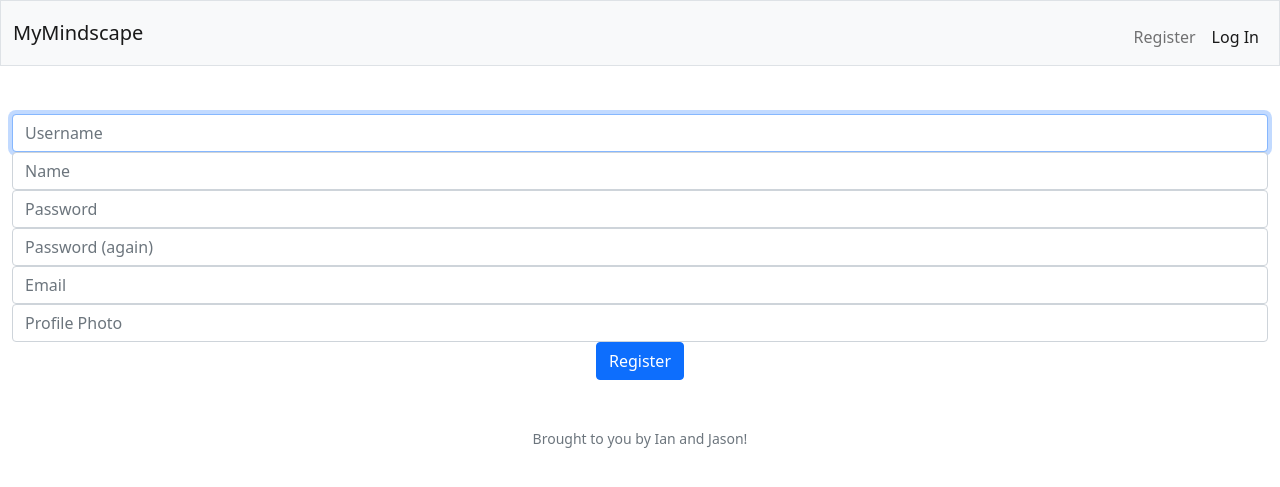
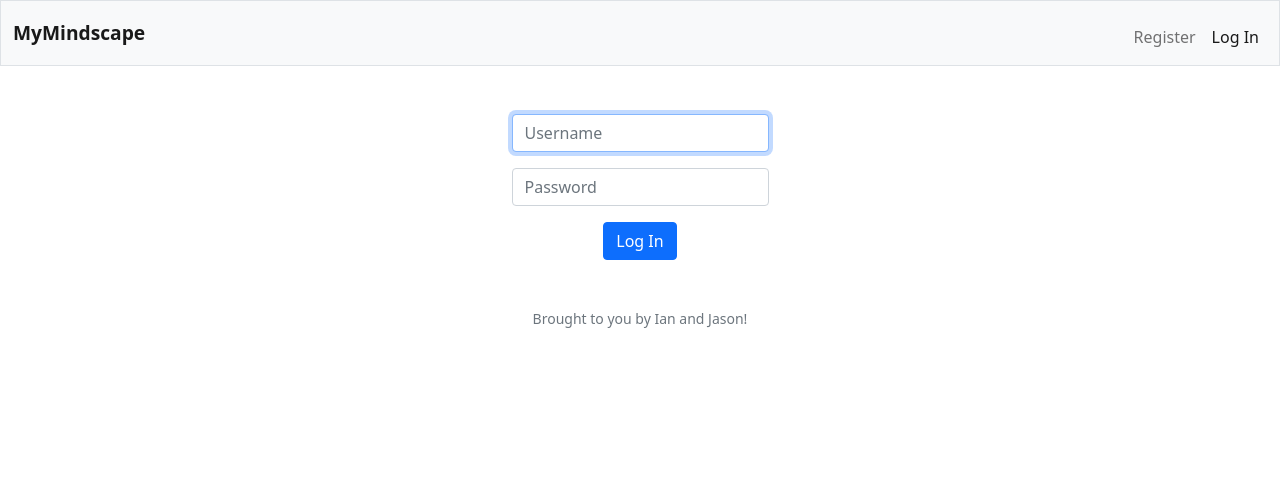
Before and after one commit to JasonLin8888/My-Mindscape, a Flask app: page /login in a window 1280 px wide. Shown: the top 487 px of the page. Run offline with Flask 3, Linux system fonts and the light colour scheme; some libraries are stand-ins or nearby versions.

Commit message:
changes made

```diff
--- a/app.py
+++ b/app.py
@@ -6,11 +6,8 @@ from werkzeug.security import check_password_hash, generate_password_hash
 from flask_mail import Message, Mail
 from flask_session import Session
 from io import BytesIO
-from flask_uploads import UploadSet, IMAGES, configure_uploads, UploadNotAllowed
-from flask import request, render_template, redirect, url_for, session
 import os
 import matplotlib.pyplot as plt
-from flask import render_template, flash
 from validate_email_address import validate_email
 
 import base64
@@ -20,13 +17,6 @@ app.config["SESSION_PERMANENT"] = False
 app.config["SESSION_TYPE"] = "filesystem"
 Session(app)
 
-# Configure app to store uploaded profile pictures in the "uploads" folder
-app.config['UPLOADS_DEFAULT_DEST'] = 'static/uploads'
-# Configure app to accept only image files
-app.config['UPLOADED_PHOTOS_ALLOW'] = set(['png', 'jpg', 'jpeg', 'gif'])
-photos = UploadSet('photos', IMAGES)
-configure_uploads(app, photos)
-
 # Initialize the database
 db = SQL("sqlite:///mindscape.db")
 
@@ -34,6 +24,7 @@ db = SQL("sqlite:///mindscape.db")
 os.environ["API_KEY"] = "sk_fbakoshg73nmak7379sr"
 if not os.environ.get("API_KEY"):
     raise RuntimeError("API_KEY not set")
+
 
 @app.after_request
 def after_request(response):
@@ -69,68 +60,52 @@ def register():
 
     # Check if the incoming request method is POST
     if request.method == "POST":
-        # Start a transaction
-        try:
-            with db.execute("BEGIN"):
-                # Retrieve the values submitted in the form: username, password, and confirmation
-                name = request.form.get("name")
-                username = request.form.get("username")
-                password = request.form.get("password")
-                confirmation = request.form.get("confirmation")
-                email = request.form.get("email")
+        # Retrieve the values submitted in the form: username, password, and confirmation
+        name = request.form.get("name")
+        username = request.form.get("username")
+        password = request.form.get("password")
+        confirmation = request.form.get("confirmation")
+        email = request.form.get("email")
 
-                # If username is missing, flash an apology message
-                if not username:
-                    flash("Missing username")
-                    return redirect(url_for("register"))
-                elif not password or not confirmation:
-                    flash("Missing password")
-                    return redirect(url_for("register"))
-                elif password != confirmation:
-                    flash("Passwords do not match")
-                    return redirect(url_for("register"))
-                elif not email:
-                    flash("Missing email")
-                    return redirect(url_for("register"))
+        # If username is missing, flash an apology message
+        if not username:
+            return apology("Missing Username", 400)
+        elif not password:
+            return apology("Missing Password", 400)
+        elif not confirmation:
+            return apology("Missing Password Confirmation", 400)
+        elif password != confirmation:
+            return apology("Passwords Do Not Match", 400)
+        elif not email:
+            return apology("Missing Email", 400)
 
-                #check if email is valid
-                if not validate_email(email):
-                    flash("Invalid email")
-                    return redirect(url_for("register"))
+        #check if email is valid
+        if not validate_email(email):
+            return apology("Invalid Email", 400)
 
-                #password must be at least 8 characters long and contain at least one number and one letter and one special character
-                if len(password) < 8:
-                    flash("Password must be at least 8 characters long")
-                    return redirect(url_for("register"))
-                elif not any(char.isdigit() for char in password):
-                    flash("Password must contain at least one number")
-                    return redirect(url_for("register"))
-                elif not any(char.isalpha() for char in password):
-                    flash("Password must contain at least one letter")
-                    return redirect(url_for("register"))
-                elif not any(not char.isalnum() for char in password):
-                    flash("Password must contain at least one special character")
-                    return redirect(url_for("register"))
+        #password must be at least 8 characters long and contain at least one number and one letter and one special character
+        if len(password) < 8:
+            return apology("Password must be at least 8 characters long", 400)
+        elif not any(char.isdigit() for char in password):
+            return apology("Password must contain at least one number", 400)
+        elif not any(char.isalpha() for char in password):
+            return apology("Password must contain at least one letter", 400)
+        elif not any(not char.isalnum() for char in password):
+            return apology("Password must contain at least one special character", 400)
 
 
-                # Check whether there are similar usernames in the database
-                existing_user = db.execute("SELECT * FROM User WHERE username = ?", username)
+        # Check whether there are similar usernames in the database
+        existing_user = db.execute("SELECT * FROM User WHERE username = ?", username)
 
-                # If the username already exists, flash an apology message
-                if existing_user:
-                    flash("Username already exists")
-                    return redirect(url_for("register"))
+        # If the username already exists, flash an apology message
+        if existing_user:
+            return apology("Username already exists", 400)
 
-                # Add user information to the users table after passing all checks
-                db.execute("INSERT INTO User (name, username, password, email) VALUES (?, ?, ?, ?)",
-                           name, username, generate_password_hash(password), email)
-                db.commit()
-                return redirect(url_for("register"))
-        except Exception as e:
-            db.execute("ROLLBACK")
-            print(f"An error occurred: {str(e)}")
-            # You might want to log the error or handle it appropriately
-            return render_template('apology.html', message='An error occurred')
+        # Add user information to the users table after passing all checks
+        db.execute("INSERT INTO User (name, username, password, email) VALUES (?, ?, ?, ?)",
+                    name, username, generate_password_hash(password), email)
+        db.execute("COMMIT")
+        return redirect(url_for("login"))
 
     else:
         # Render the registration template for GET requests
@@ -176,34 +151,8 @@ def login():
         # Redirect user to home page
         return redirect(url_for('home'))
     else:
-        return render_template("register.html")
+        return render_template("login.html")
 
-@app.route('/profile', methods=['GET', 'POST'])
-@login_required
-def profile():
-    if request.method == 'POST':
-        user_id = session['user_id']
-
-        # Retrieve form data
-        profile_picture = request.files['profile_picture']
-
-        # Handle profile picture upload
-        if profile_picture:
-            try:
-                # Save the profile picture to the "uploads" folder
-                filename = photos.save(profile_picture)
-
-                # Update the user's profile picture filename in the database
-                db.execute("UPDATE User SET profile_picture_filename = ? WHERE id = ?", filename, user_id)
-            except UploadNotAllowed:
-                flash("Invalid file type. Please upload an image.")
-                return redirect(url_for("profile"))
-
-        # Redirect to the home page
-        return redirect(url_for('home'))
-
-    # Render the user's profile page
-    return render_template('profile.html')
 
 # Route for logging out
 @app.route('/logout')
@@ -213,7 +162,6 @@ def logout():
     session.clear()
     # Redirect to the login page after logout
     return redirect(url_for('login'))
-
 
 
 # Route for recording a moment
@@ -235,22 +183,33 @@ def record_moment():
     # Render the record moment page if it's a GET request
     return render_template('record_moment.html')
 
+
 # Define the route to  mood
 @app.route('/mood', methods=['POST'])
 @login_required  # Ensure the user is logged in
 def mood():
     if request.method == 'POST':
-        # Retrieve the mood and intensity values from the form submission
-        selected_mood = request.form['mood']
-        intensity = int(request.form['intensity'])
+        try:
+            # Retrieve the mood and intensity values from the form submission
+            selected_mood = request.form['mood']
+            intensity = int(request.form['intensity'])
+
+            # Retrieve user id and add current mood to the existing database using SQL
+            db.execute("INSERT INTO mood (user_id, mood, intensity) VALUES (?, ?, ?)",
+                    (session['user_id'], selected_mood, intensity))
+
+            # Commit changes to the database
+            db.commit()
+
+            # Redirect to the home page
+            return redirect(url_for('home'))
+
+        except Exception as e:
+            # Handle the exception
+            print(f"Error adding mood to the database: {e}")
+            return apology("An Error Occurred", 403)
 
 
-        # Retrieve user id and add current mood to existing database using SQL
-        db.execute("INSERT INTO mood (user_id, mood, intensity) VALUES (?, ?, ?)",
-                     session['user_id'], selected_mood, intensity)
-        db.execute("COMMIT")
-        # Redirect to the home page or another appropriate page
-        return redirect(url_for('home'))
 
 # Route for sending periodic summaries
 @app.route('/send_periodic_summary', methods=['GET'])
@@ -321,49 +280,44 @@ def send_periodic_summary():
 @login_required
 def analytics():
     try:
-        # Retrieve the user's mood data from the database using SQL
-        mood_data = db.execute("SELECT * FROM mood WHERE user_id = ?", session['user_id'])
+        mood_data = db.execute("SELECT * FROM mood WHERE user_id = ?", (session['user_id'],))
+    except Exception as e:
+        # Handles the exception
+        print(f"Error retrieving mood data: {e}")
+        mood_data = []
 
 
-        # Process mood data to extract relevant information for analytics
-        dates = [entry.date for entry in mood_data]
-        daily_moods = [entry.selected_mood for entry in mood_data]
+    # Process mood data to extract relevant information for analytics
+    dates = [entry.date for entry in mood_data]
+    daily_moods = [entry.selected_mood for entry in mood_data]
 
-        # Create a line chart using Matplotlib
-        plt.plot(dates, daily_moods)
-        plt.xlabel('Date')
-        plt.ylabel('Daily Mood')
-        plt.title('Mood Trends Over Time')
-        plt.xticks(rotation=45)
+    # Create a line chart using Matplotlib
+    plt.plot(dates, daily_moods)
+    plt.xlabel('Date')
+    plt.ylabel('Daily Mood')
+    plt.title('Mood Trends Over Time')
+    plt.xticks(rotation=45)
 
-        # Save the plot to a BytesIO object
-        img = BytesIO()
-        plt.savefig(img, format='png')
-        img.seek(0)
-        plt.close()
+    # Save the plot to a BytesIO object
+    img = BytesIO()
+    plt.savefig(img, format='png')
+    img.seek(0)
+    plt.close()
 
-        # Convert the image to base64 for embedding in HTML
-        img_base64 = base64.b64encode(img.getvalue()).decode()
+    # Convert the image to base64 for embedding in HTML
+    img_base64 = base64.b64encode(img.getvalue()).decode()
 
-        # Pass the base64-encoded image to the template
-        return render_template('analytics.html', img_base64=img_base64)
-    except Exception as e:
-        # Log the error
-        print(f"Error generating mood analytics image: {str(e)}")
-        # Flash an error message to be displayed in the template
-        flash("Error generating mood analytics. Please try again later.")
-        # Redirect to a placeholder page or handle the error as needed
-        return render_template('analytics_error.html')
+    # Pass the base64-encoded image to the template
+    return render_template('analytics.html', img_base64=img_base64)
 
 
-
+# Error handler for all exceptions
+@app.errorhandler(Exception)
+def handle_error(e):
+    print(f"An error occurred: {str(e)}")
+    return apology("An Error Occurred", 403)
 
 # Catch errors
 if __name__ == '__main__':
     print("Reached app.run")
-    try:
-        app.run(debug=True)
-    except Exception as e:
-        print(f"An error occurred: {str(e)}")
-        # You might want to log the error or handle it appropriately
-        render_template('apology.html', message='An error occurred')
+    app.run(debug=True)
--- a/static/style.css
+++ b/static/style.css
@@ -0,0 +1,5 @@
+.navbar-brand{
+    font-size: larger;
+    font-weight: bold;
+    color: #1a244d;
+}
--- a/templates/index.html
+++ b/templates/index.html
@@ -17,6 +17,8 @@
                 <!-- Buttons to redirect to /mood and /analytics -->
                 <div class="d-grid gap-2 d-md-flex justify-content-md-start">
                     <a href="/mood" class="btn btn-primary me-md-2" role="button">Record Mood</a>
+                </div>
+                <div class="d-grid gap-2 d-md-flex justify-content-md-start">
                     <a href="/analytics" class="btn btn-success" role="button">View Analytics</a>
                 </div>
 
--- a/templates/layout.html
+++ b/templates/layout.html
@@ -30,7 +30,7 @@
         <!-- Common navigation or header content can go here -->
         <nav class="bg-light border navbar navbar-expand-md navbar-light">
             <div class="container-fluid">
-                <a class="navbar-brand" href="/"><span class="blue">MyMindscape</span></a>
+                <a class="navbar-brand" href="/">MyMindscape</a>
                 <button aria-controls="navbar" aria-expanded="false" aria-label="Toggle navigation" class="navbar-toggler" data-bs-target="#navbar" data-bs-toggle="collapse" type="button">
                     <span class="navbar-toggler-icon"></span>
                 </button>
--- a/templates/register.html
+++ b/templates/register.html
@@ -8,28 +8,21 @@
 {% block main %}
    <!-- This is the registration form -->
 <form action="/register" method="post">
-    <!-- Username input field -->
-    <div class="form-group">
-        <input autocomplete="off" autofocus class="form-control" name="username" placeholder="Username" type="text">
+    <!-- Username and name input field -->
+    <div class="mb-3">
+        <input autocomplete="off" autofocus class="form-control mx-auto w-auto" name="username" placeholder="Username" type="text" required>
+        <input autocomplete="off" autofocus class="form-control mx-auto w-auto" name="name" placeholder="Name" type="text" required>
     </div>
-    <!--name input field-->
-    <div class="form-group">
-        <input autocomplete="off" autofocus class="form-control" name="name" placeholder="Name" type="text">
-    <!-- Password input field -->
-    <div class="form-group">
-        <input autocomplete="off" class="form-control" name="password" placeholder="Password" type="password">
+
+        <!-- Password and confirm password input field -->
+    <div class="mb-3">
+        <input autocomplete="off" class="form-control mx-auto w-auto" name="password" placeholder="Password" type="password" required>
+        <input autocomplete="off" class="form-control mx-auto w-auto" name="confirmation" placeholder="Password (again)" type="password" required>
     </div>
-    <!-- Password confirmation input field -->
-    <div class="form-group">
-        <input autocomplete="off" class="form-control" name="confirmation" placeholder="Password (again)" type="password">
-    </div>
+
     <!-- Email input field -->
-    <div class="form-group">
-        <input autocomplete="off" class="form-control" name="email" placeholder="Email" type="text">
-    </div>
-    <!--profile_photo field-->
-    <div class="form-group">
-        <input autocomplete="off" class="form-control" name="profile_photo" placeholder="Profile Photo" type="text">
+    <div class="mb-3">
+        <input autocomplete="off" class="form-control mx-auto w-auto" name="email" placeholder="Email" type="text" required>
     </div>
 
     <!-- Register button -->
```
Also changed, not shown: DESIGN.md (+31 -31 lines), mindscape.db, 3 other files.
